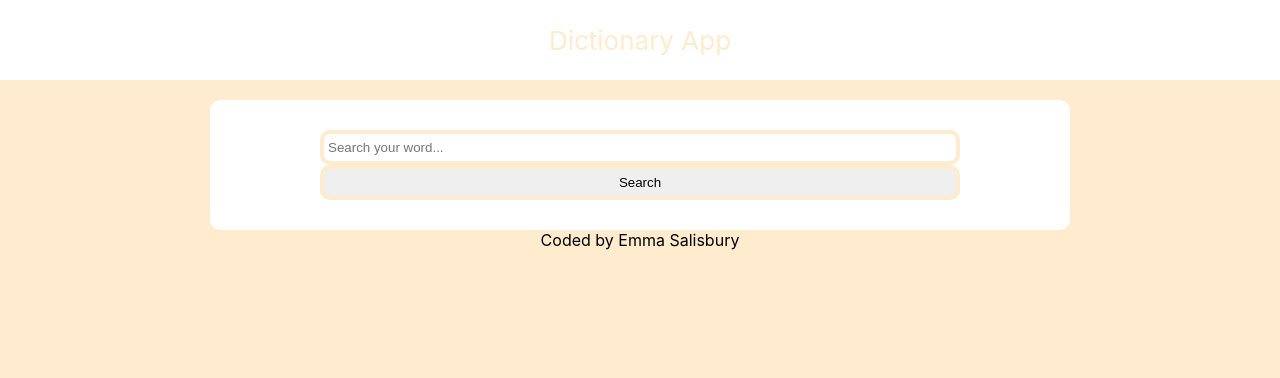
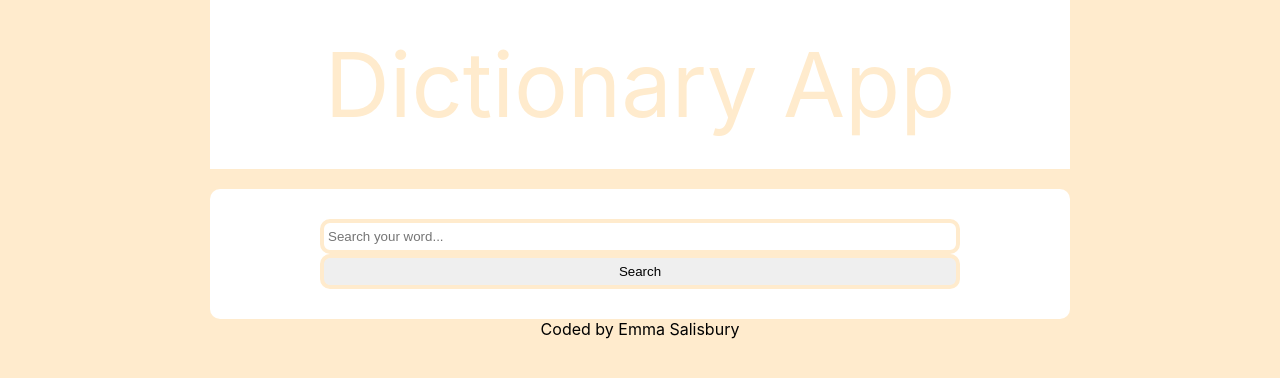
Before and after one commit to emmagsal/dictionary-react-app, a React (Create React App) app: page / in a window 1280 px wide. Shown: the top 378 px of the page. Built offline with nearby package versions, Linux system fonts and the light colour scheme.

Commit message:
Header CSS

```diff
--- a/src/App.css
+++ b/src/App.css
@@ -39,14 +39,13 @@ section p {
 }
 
 .App-header {
+  font-size: 90px;
   background-color: white;
-  min-height: 10vh;
-  display: flex;
-  flex-direction: column;
-  align-items: center;
-  justify-content: center;
-  font-size: calc(10px + 2vmin);
+  padding: 30px;
+  display: block;
+  margin: 0 auto;
   color: blanchedalmond;
+  max-width: 800px;
 }
 
 
```
